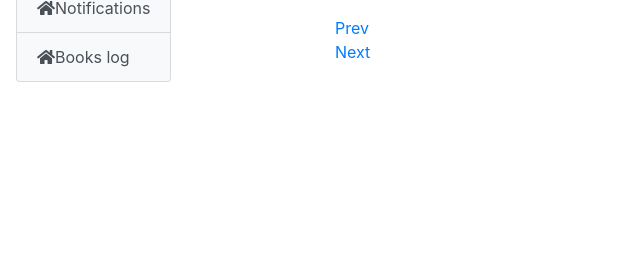
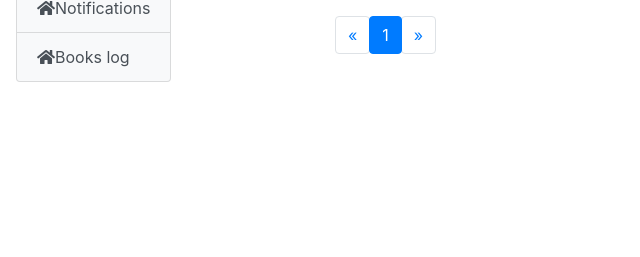
Before and after one commit to marcupalii/library-management., a Flask app: a page that uses app/templates/wishlist.html in a window 1280 px wide. Shown: the part 191-448 px from the top of the page, without its empty margins (0-640 px from the left). Run offline with Flask 2, Linux system fonts and the light colour scheme; a user stored in the database is signed in; tables that the repository leaves empty hold one stand-in row (values such as "Sample post"); some libraries are stand-ins or nearby versions.

Commit message:
-wishlist pagination

```diff
--- a/app/routes.py
+++ b/app/routes.py
@@ -146,16 +146,18 @@ def wishlist(page,book_id):
         prev_url = url_for('wishlist', page=entry_wishlist.prev_num,  book_id=book_id) \
             if entry_wishlist.has_prev else url_for('wishlist', page=page, book_id=0)
 
+        num_list = []
+        for i in entry_wishlist.iter_pages(left_edge=2, right_edge=2, left_current=2, right_current=2):
+            num_list.append(i)
+
         return render_template(
             'wishlist.html',
             wishlist=response,
             id_user=current_user.id,
             next_url=next_url,
-            prev_url=prev_url
+            prev_url=prev_url,
+            num_list=num_list
         )
-
-        # return render_template("wishlist.html", wishlist=response, id_user=current_user.id)
-
 
 @app.route("/wishlist_book/<book_id>/",methods=["GET"])
 @login_required
@@ -303,7 +305,6 @@ def add_to_wishlist():
             print("book_id= {},   nr_of_days= {}, rank={} ".format(form.book_id.data, form.days_number.data,
                                                                    form.rank.data))
 
-
             book = Book.query.filter_by(id=form.book_id.data).first()
             if book:
                 wishlist = current_user.wishlist
--- a/app/static/js/wishlist.js
+++ b/app/static/js/wishlist.js
@@ -1,4 +1,9 @@
 $(document).ready(function () {
+
+    let page = $(location).attr('href').match(/page\/([0-9])+/)[1];
+    $('.page-link').parent().removeClass("active");
+    $('#'+page+'.page_num_link').parent().addClass("active");
+
     if ($(location).attr('href').match(/focus=0/)) {
     } else {
         let matched = $(location).attr('href').match(/focus%3D([0-9]+)/);
@@ -22,5 +27,9 @@ $(document).ready(function () {
         });
 
     }
-
+    $('.page_num_link').click(function () {
+        let page = $(this).attr("id").trim();
+        let focus = $(location).attr('href').match(/focus[a-zA-Z0-9%=]+/);
+        window.location = "/wishlist/page/"+page+"/" + focus[0];
+    })
 });
--- a/app/templates/wishlist.html
+++ b/app/templates/wishlist.html
@@ -39,11 +39,28 @@
                 </tr>
             {% endfor %}
         </table>
-        <div>
-            <a href="{{ prev_url }}">Prev</a>
-        </div>
-        <div>
-            <a href="{{ next_url }}">Next</a>
+
+        <div class="pagination" id="paginationBox">
+            <li class="page-item">
+                <button id="prev" class="btn btn-secondary page_num_link page-link">
+                    <a href="{{ prev_url }}">&laquo;</a>
+                </button>
+            </li>
+            {% for nr in num_list %}
+                {% if nr %}
+                    <li class="page-item">
+                        <button id="{{ nr }}" class="btn btn-secondary page_num_link page-link">{{ nr }}</button>
+                    </li>
+                {% else %}
+                    <li class="page-item">...</li>
+                {% endif %}
+            {% endfor %}
+            <li class="page-item">
+                <button id="next" class="btn btn-secondary page_num_link page-link">
+                    <a href="{{ next_url }}">&raquo;</a>
+                </button>
+            </li>
+
         </div>
     </div>
 
```
